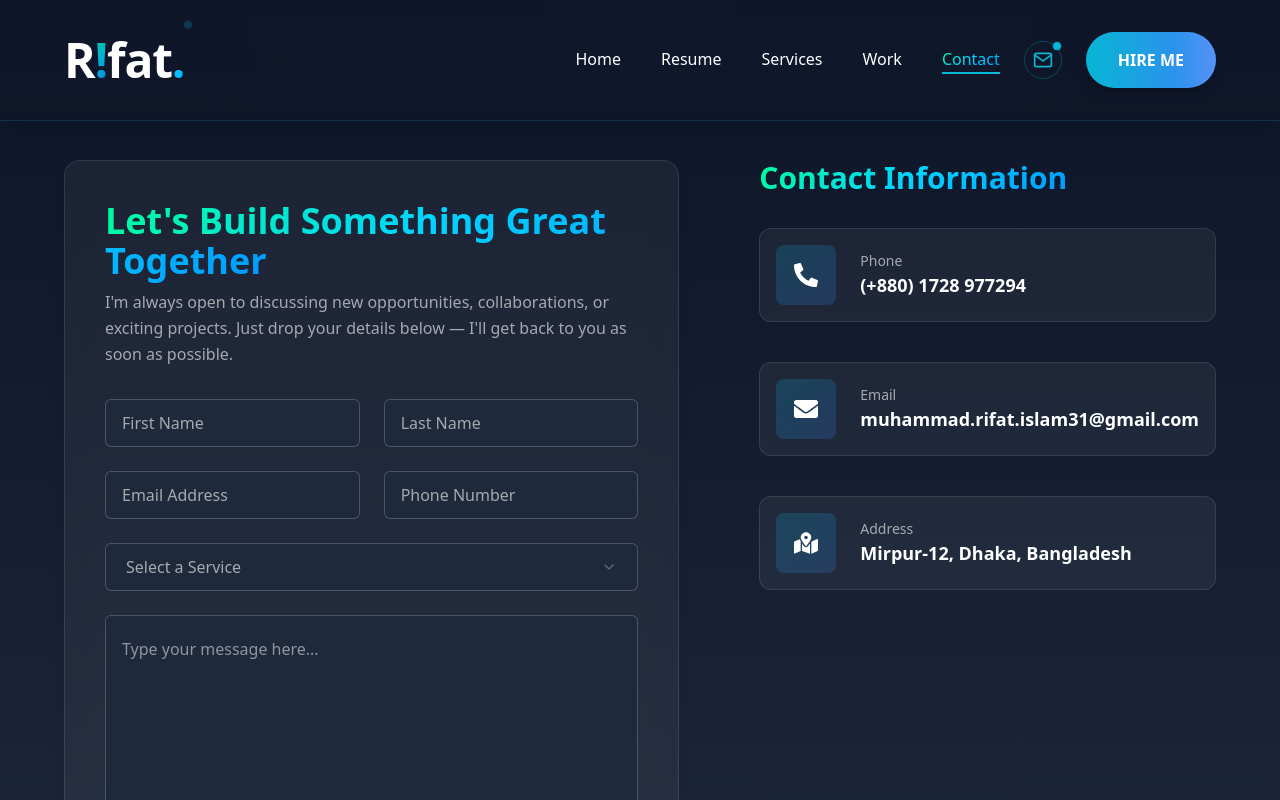
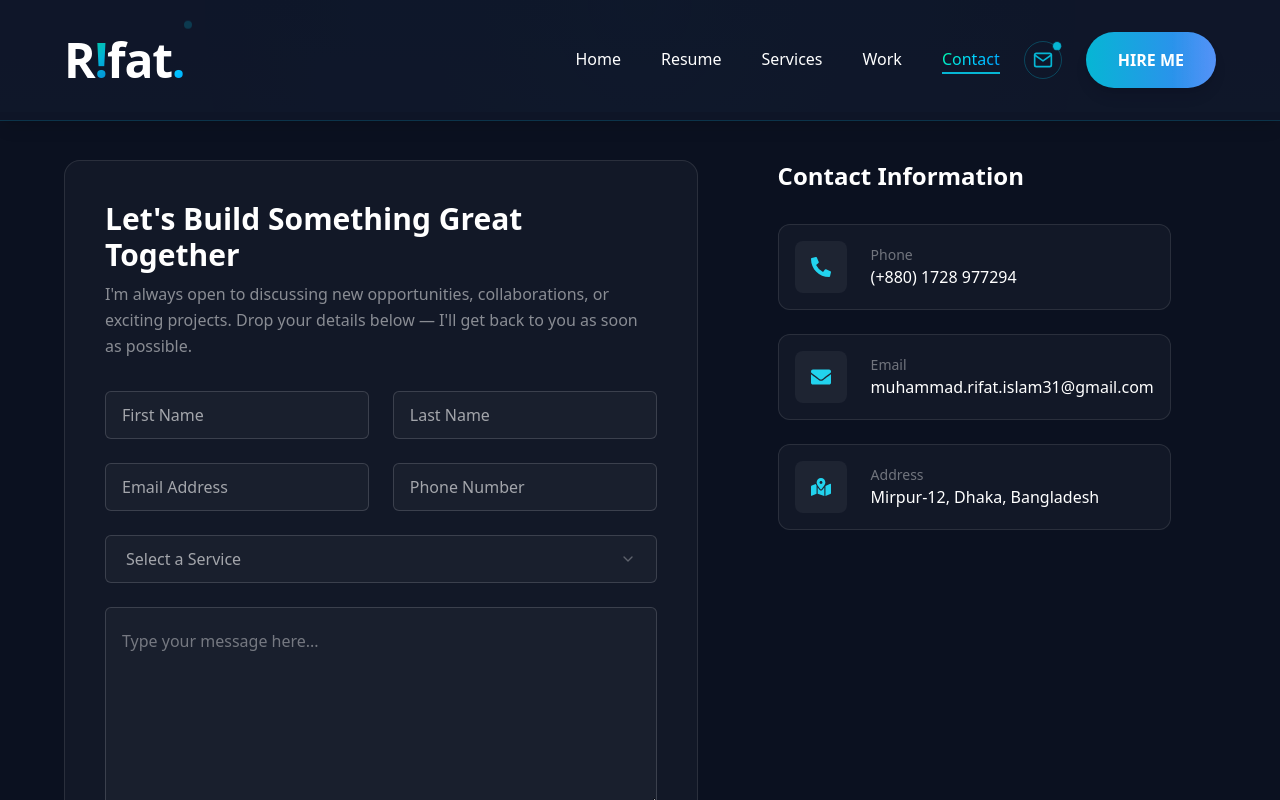
Before and after one commit to Md-Rifat-Islam/rifat-portfolio, a Next.js app: page /contact in a window 1280 px wide. Shown: the top 800 px of the page. Built offline with nearby package versions, Linux system fonts and the light colour scheme; no server answers.

Commit message:
caontact page updated

```diff
--- a/app/contact/page.jsx
+++ b/app/contact/page.jsx
@@ -1,5 +1,6 @@
 "use client";
 
+import { useState } from "react";
 import { Button } from "@/components/ui/button";
 import { Input } from "@/components/ui/input";
 import { Textarea } from "@/components/ui/textarea";
@@ -12,8 +13,9 @@ import {
   SelectTrigger,
   SelectValue,
 } from "@/components/ui/select";
-import { FaPhoneAlt, FaEnvelope, FaMapMarkedAlt } from "react-icons/fa";
-import { motion } from "framer-motion";
+import { FaPhoneAlt, FaEnvelope, FaMapMarkedAlt, FaSpinner, FaCheckCircle, FaExclamationCircle } from "react-icons/fa";
+import { motion, AnimatePresence } from "framer-motion";
+import emailjs from "@emailjs/browser";
 
 // Updated info section
 const info = [
@@ -34,7 +36,92 @@ const info = [
   },
 ];
 
+// EmailJS config — set these in .env.local (must be prefixed with NEXT_PUBLIC_ to be readable in the browser)
+const EMAILJS_SERVICE_ID = process.env.NEXT_PUBLIC_EMAILJS_SERVICE_ID;
+const EMAILJS_TEMPLATE_ID = process.env.NEXT_PUBLIC_EMAILJS_TEMPLATE_ID;
+const EMAILJS_PUBLIC_KEY = process.env.NEXT_PUBLIC_EMAILJS_PUBLIC_KEY;
+
+const initialForm = {
+  firstName: "",
+  lastName: "",
+  email: "",
+  phone: "",
+  service: "",
+  message: "",
+};
+
 const Contact = () => {
+  const [form, setForm] = useState(initialForm);
+  const [serviceValue, setServiceValue] = useState("");
+  const [status, setStatus] = useState("idle"); // idle | submitting | success | error
+  const [errorMsg, setErrorMsg] = useState("");
+  const [fieldErrors, setFieldErrors] = useState({});
+
+  const handleChange = (e) => {
+    const { name, value } = e.target;
+    setForm((prev) => ({ ...prev, [name]: value }));
+    if (fieldErrors[name]) {
+      setFieldErrors((prev) => ({ ...prev, [name]: undefined }));
+    }
+  };
+
+  const validate = () => {
+    const errors = {};
+    if (!form.firstName.trim()) errors.firstName = "First name is required.";
+    if (!form.email.trim()) {
+      errors.email = "Email is required.";
+    } else if (!/^[^\s@]+@[^\s@]+\.[^\s@]+$/.test(form.email)) {
+      errors.email = "Enter a valid email address.";
+    }
+    if (!form.message.trim()) errors.message = "Please add a message.";
+    return errors;
+  };
+
+  const handleSubmit = async (e) => {
+    e.preventDefault();
+
+    const errors = validate();
+    if (Object.keys(errors).length > 0) {
+      setFieldErrors(errors);
+      return;
+    }
+
+    if (!EMAILJS_SERVICE_ID || !EMAILJS_TEMPLATE_ID || !EMAILJS_PUBLIC_KEY) {
+      setStatus("error");
+      setErrorMsg(
+        "Contact form isn't configured yet. Add your EmailJS service ID, template ID, and public key as NEXT_PUBLIC_ environment variables."
+      );
+      return;
+    }
+
+    setStatus("submitting");
+    setErrorMsg("");
+
+    try {
+      await emailjs.send(
+        EMAILJS_SERVICE_ID,
+        EMAILJS_TEMPLATE_ID,
+        {
+          first_name: form.firstName,
+          last_name: form.lastName,
+          email: form.email,
+          phone: form.phone,
+          service: serviceValue || "Not specified",
+          message: form.message,
+        },
+        EMAILJS_PUBLIC_KEY
+      );
+
+      setStatus("success");
+      setForm(initialForm);
+      setServiceValue("");
+      setFieldErrors({});
+    } catch (err) {
+      setStatus("error");
+      setErrorMsg("Something went wrong sending your message. Please try again, or email me directly.");
+    }
+  };
+
   return (
     <motion.div
       initial={{ opacity: 0 }}
@@ -42,109 +129,171 @@ const Contact = () => {
         opacity: 1,
         transition: { delay: 0.3, duration: 0.6, ease: "easeInOut" },
       }}
-      className="py-12 bg-gradient-to-b from-[#0f172a] to-[#1e293b] text-white min-h-screen"
+      className="py-12 bg-[#0b1120] text-white min-h-screen"
     >
       <div className="container mx-auto px-6">
         <div className="flex flex-col xl:flex-row gap-[40px] items-start justify-between">
           {/* Contact Form */}
-          <div className="xl:w-[55%] w-full bg-white/5 backdrop-blur-md p-10 rounded-2xl border border-white/10 shadow-lg hover:border-[#06b6d4]/50 transition-all duration-300">
-            <h3 className="text-4xl font-bold mb-2">
-              <span className="text-gradient">
+          <div className="xl:w-[55%] w-full bg-white/[0.03] p-10 rounded-2xl border border-white/10 transition-colors duration-300 hover:border-white/20">
+            <h3 className="text-3xl font-semibold mb-2 text-white">
               Let's Build Something Great Together
-              </span>
             </h3>
-            <p className="text-white/60 mb-8 leading-relaxed">
+            <p className="text-white/50 mb-8 leading-relaxed">
               I'm always open to discussing new opportunities, collaborations,
-              or exciting projects. Just drop your details below — I'll get back
+              or exciting projects. Drop your details below — I'll get back
               to you as soon as possible.
             </p>
 
-            <form className="flex flex-col gap-6">
+            <form onSubmit={handleSubmit} className="flex flex-col gap-6" noValidate>
               {/* Inputs */}
               <div className="grid grid-cols-1 md:grid-cols-2 gap-6">
+                <div className="flex flex-col gap-1.5">
                   <Input
                     type="text"
+                    name="firstName"
                     placeholder="First Name"
-                  className="bg-[#1e293b] border border-white/20 focus:border-[#06b6d4] focus:ring-[#06b6d4] transition-all"
+                    value={form.firstName}
+                    onChange={handleChange}
+                    className="bg-white/[0.03] border border-white/15 focus:border-cyan-400 transition-colors"
                   />
+                  {fieldErrors.firstName && (
+                    <span className="text-xs text-red-400">{fieldErrors.firstName}</span>
+                  )}
+                </div>
+
                 <Input
                   type="text"
+                  name="lastName"
                   placeholder="Last Name"
-                  className="bg-[#1e293b] border border-white/20 focus:border-[#06b6d4] focus:ring-[#06b6d4] transition-all"
+                  value={form.lastName}
+                  onChange={handleChange}
+                  className="bg-white/[0.03] border border-white/15 focus:border-cyan-400 transition-colors"
                 />
+
+                <div className="flex flex-col gap-1.5">
                   <Input
                     type="email"
+                    name="email"
                     placeholder="Email Address"
-                  className="bg-[#1e293b] border border-white/20 focus:border-[#06b6d4] focus:ring-[#06b6d4] transition-all"
+                    value={form.email}
+                    onChange={handleChange}
+                    className="bg-white/[0.03] border border-white/15 focus:border-cyan-400 transition-colors"
                   />
+                  {fieldErrors.email && (
+                    <span className="text-xs text-red-400">{fieldErrors.email}</span>
+                  )}
+                </div>
+
                 <Input
                   type="text"
+                  name="phone"
                   placeholder="Phone Number"
-                  className="bg-[#1e293b] border border-white/20 focus:border-[#06b6d4] focus:ring-[#06b6d4] transition-all"
+                  value={form.phone}
+                  onChange={handleChange}
+                  className="bg-white/[0.03] border border-white/15 focus:border-cyan-400 transition-colors"
                 />
               </div>
 
               {/* Service Selection */}
-              <Select>
-                <SelectTrigger className="w-full bg-[#1e293b] border border-white/20 focus:border-[#06b6d4] focus:ring-[#06b6d4] transition-all">
+              <Select value={serviceValue} onValueChange={setServiceValue}>
+                <SelectTrigger className="w-full bg-white/[0.03] border border-white/15 focus:border-cyan-400 transition-colors">
                   <SelectValue placeholder="Select a Service" />
                 </SelectTrigger>
-                <SelectContent className="bg-[#1e293b] border-white/20">
+                <SelectContent className="bg-[#10182b] border-white/15">
                   <SelectGroup>
-                    <SelectLabel className="text-[#06b6d4]">Available Services</SelectLabel>
-                    <SelectItem value="ai" className="focus:bg-[#06b6d4]/20 focus:text-[#06b6d4]">
-                      AI & Machine Learning
+                    <SelectLabel className="text-cyan-400">Available Services</SelectLabel>
+                    <SelectItem value="backend" className="focus:bg-cyan-400/10 focus:text-cyan-300">
+                      Backend & API Development
                     </SelectItem>
-                    <SelectItem value="fullstack" className="focus:bg-[#06b6d4]/20 focus:text-[#06b6d4]">
+                    <SelectItem value="fullstack" className="focus:bg-cyan-400/10 focus:text-cyan-300">
                       Full-Stack Web Development
                     </SelectItem>
-                    <SelectItem value="flutter" className="focus:bg-[#06b6d4]/20 focus:text-[#06b6d4]">
-                      Flutter App Development
+                    <SelectItem value="flutter" className="focus:bg-cyan-400/10 focus:text-cyan-300">
+                      Mobile App Development (Flutter)
                     </SelectItem>
-                    <SelectItem value="research" className="focus:bg-[#06b6d4]/20 focus:text-[#06b6d4]">
-                      AI Research & Data Analysis
+                    <SelectItem value="research" className="focus:bg-cyan-400/10 focus:text-cyan-300">
+                      AI Research & Technical Writing
                     </SelectItem>
                   </SelectGroup>
                 </SelectContent>
               </Select>
 
               {/* Message */}
+              <div className="flex flex-col gap-1.5">
                 <Textarea
-                className="h-[200px] bg-[#1e293b] border border-white/20 placeholder:text-white/50 focus:border-[#06b6d4] focus:ring-[#06b6d4] transition-all"
+                  name="message"
+                  value={form.message}
+                  onChange={handleChange}
+                  className="h-[200px] bg-white/[0.03] border border-white/15 placeholder:text-white/40 focus:border-cyan-400 transition-colors"
                   placeholder="Type your message here..."
                 />
+                {fieldErrors.message && (
+                  <span className="text-xs text-red-400">{fieldErrors.message}</span>
+                )}
+              </div>
 
               {/* Button */}
               <Button
+                type="submit"
+                disabled={status === "submitting"}
                 size="md"
-                className="max-w-[180px] bg-gradient-to-r from-[#06b6d4] to-[#3b82f6] text-white hover:from-[#0891b2] hover:to-[#2563eb] transition-all duration-300 shadow-lg hover:shadow-[#06b6d4]/50"
+                className="max-w-[180px] bg-cyan-500 text-white hover:bg-cyan-400 transition-colors duration-300 disabled:opacity-60 disabled:cursor-not-allowed flex items-center justify-center gap-2"
               >
-                Send Message
+                {status === "submitting" ? (
+                  <>
+                    <FaSpinner className="animate-spin" />
+                    Sending...
+                  </>
+                ) : (
+                  "Send Message"
+                )}
               </Button>
 
-              <p className="text-xs text-white/50 italic">
-                *Note: This form is currently non-functional.
-              </p>
+              {/* Status messages */}
+              <AnimatePresence mode="wait">
+                {status === "success" && (
+                  <motion.p
+                    initial={{ opacity: 0, y: -6 }}
+                    animate={{ opacity: 1, y: 0 }}
+                    exit={{ opacity: 0 }}
+                    className="text-sm text-emerald-400 flex items-center gap-2"
+                  >
+                    <FaCheckCircle />
+                    Message sent — thanks for reaching out, I'll reply soon.
+                  </motion.p>
+                )}
+                {status === "error" && (
+                  <motion.p
+                    initial={{ opacity: 0, y: -6 }}
+                    animate={{ opacity: 1, y: 0 }}
+                    exit={{ opacity: 0 }}
+                    className="text-sm text-red-400 flex items-center gap-2"
+                  >
+                    <FaExclamationCircle />
+                    {errorMsg}
+                  </motion.p>
+                )}
+              </AnimatePresence>
             </form>
           </div>
 
           {/* Contact Info */}
           <div className="flex-1 flex flex-col items-start justify-center xl:pl-10">
-            <h3 className="text-3xl font-bold mb-8">
-              <span className="text-gradient">Contact Information</span>
+            <h3 className="text-2xl font-semibold mb-8 text-white">
+              Contact Information
             </h3>
-            <ul className="flex flex-col gap-10">
+            <ul className="flex flex-col gap-6">
               {info.map((item, index) => (
                 <li
                   key={index}
-                  className="flex items-center gap-6 bg-white/5 border border-white/10 p-4 rounded-xl hover:border-[#06b6d4] hover:bg-white/10 transition-all duration-300 group"
+                  className="flex items-center gap-6 bg-white/[0.03] border border-white/10 p-4 rounded-xl hover:border-white/20 transition-colors duration-300 group"
                 >
-                  <div className="w-[60px] h-[60px] flex items-center justify-center bg-gradient-to-br from-[#06b6d4]/20 to-[#3b82f6]/20 rounded-lg group-hover:from-[#06b6d4]/30 group-hover:to-[#3b82f6]/30 transition-all duration-300">
-                    <div className="text-2xl text-gradient">{item.icon}</div>
+                  <div className="w-[52px] h-[52px] flex items-center justify-center bg-white/5 rounded-lg transition-colors duration-300">
+                    <div className="text-xl text-cyan-400">{item.icon}</div>
                   </div>
                   <div className="flex flex-col">
-                    <p className="text-white/60 text-sm">{item.title}</p>
-                    <h4 className="text-lg font-semibold text-white group-hover:text-[#06b6d4] transition-colors duration-300">
+                    <p className="text-white/40 text-sm">{item.title}</p>
+                    <h4 className="text-base font-medium text-white">
                       {item.description}
                     </h4>
                   </div>
```
Lines whose indentation alone changed are shown as unchanged.
